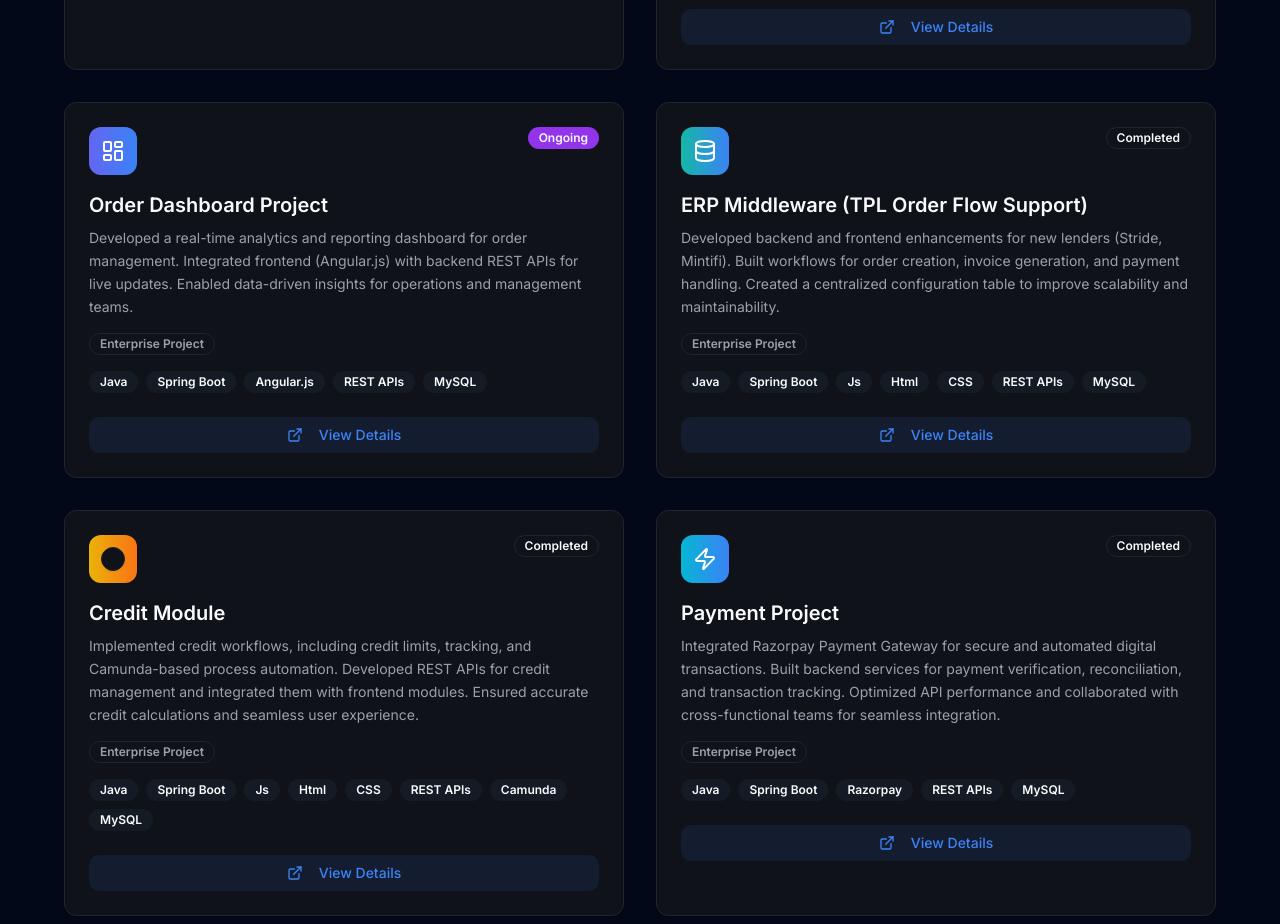
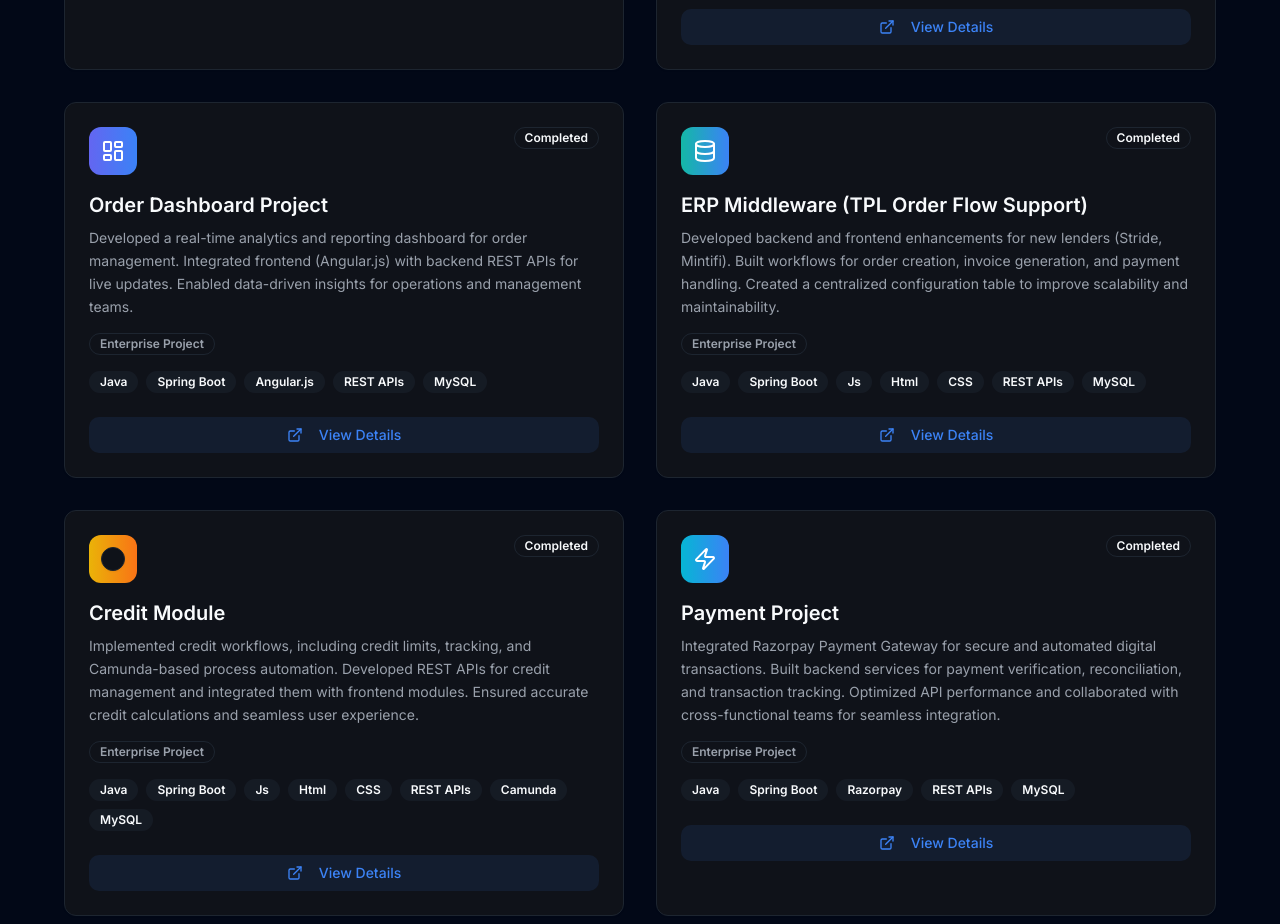
Before and after one commit to mskumar1/my-portfolio, a React (Vite) app: page / in a window 1280 px wide. Shown: the part 6600-7524 px from the top of the page. Built offline with nearby package versions, Linux system fonts and the light colour scheme.

Commit message:
Update Order Dashboard Project status to Completed

```diff
--- a/src/components/Projects.tsx
+++ b/src/components/Projects.tsx
@@ -58,7 +58,7 @@ const Projects = () => {
         title: "Order Dashboard Project",
         description: "Developed a real-time analytics and reporting dashboard for order management. Integrated frontend (Angular.js) with backend REST APIs for live updates. Enabled data-driven insights for operations and management teams.",
         technologies: ["Java", "Spring Boot", "Angular.js", "REST APIs", "MySQL"],
-        status: "Ongoing",
+        status: "Completed",
         type: "Enterprise Project",
         icon: LayoutDashboard,
         color: "from-indigo-500 to-blue-500",
```
